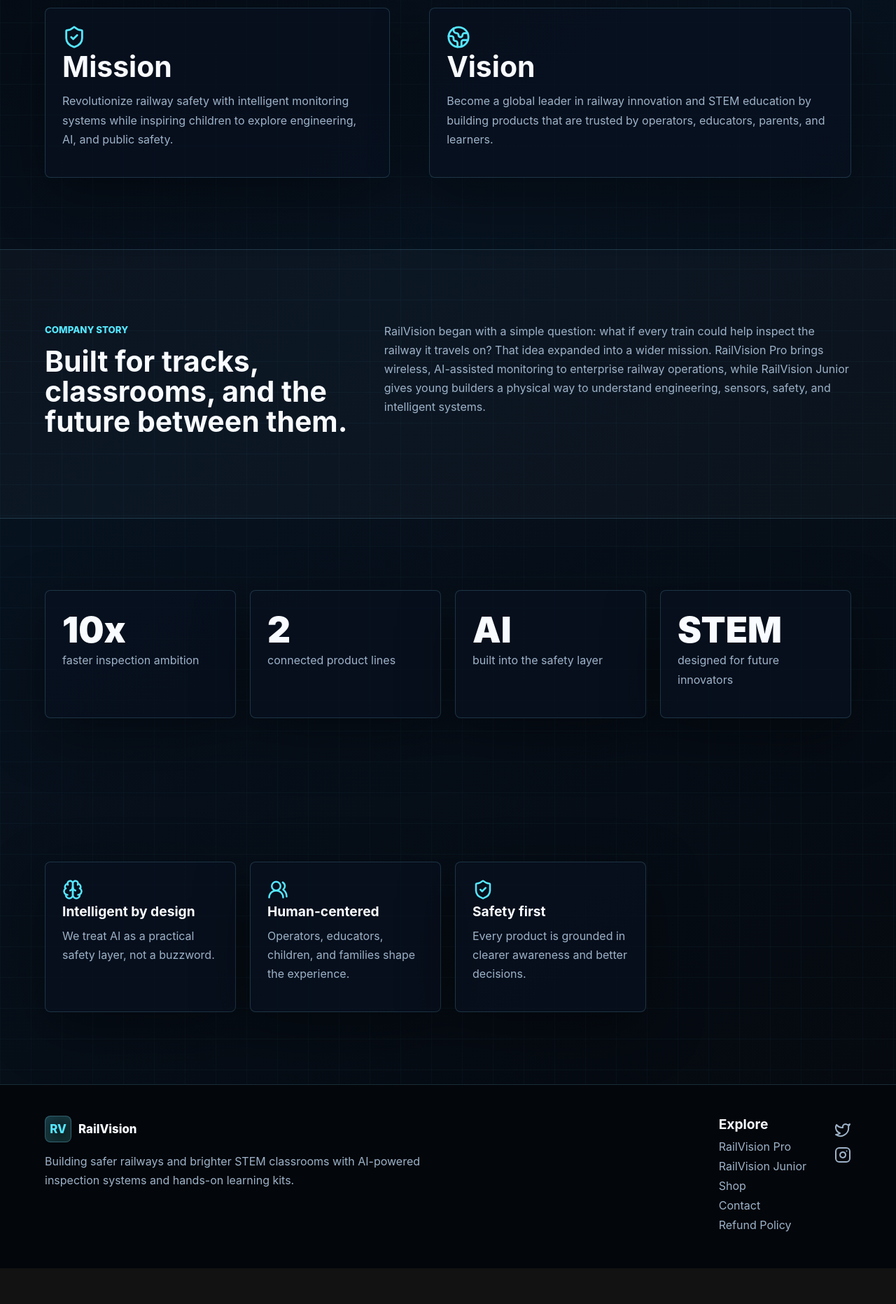
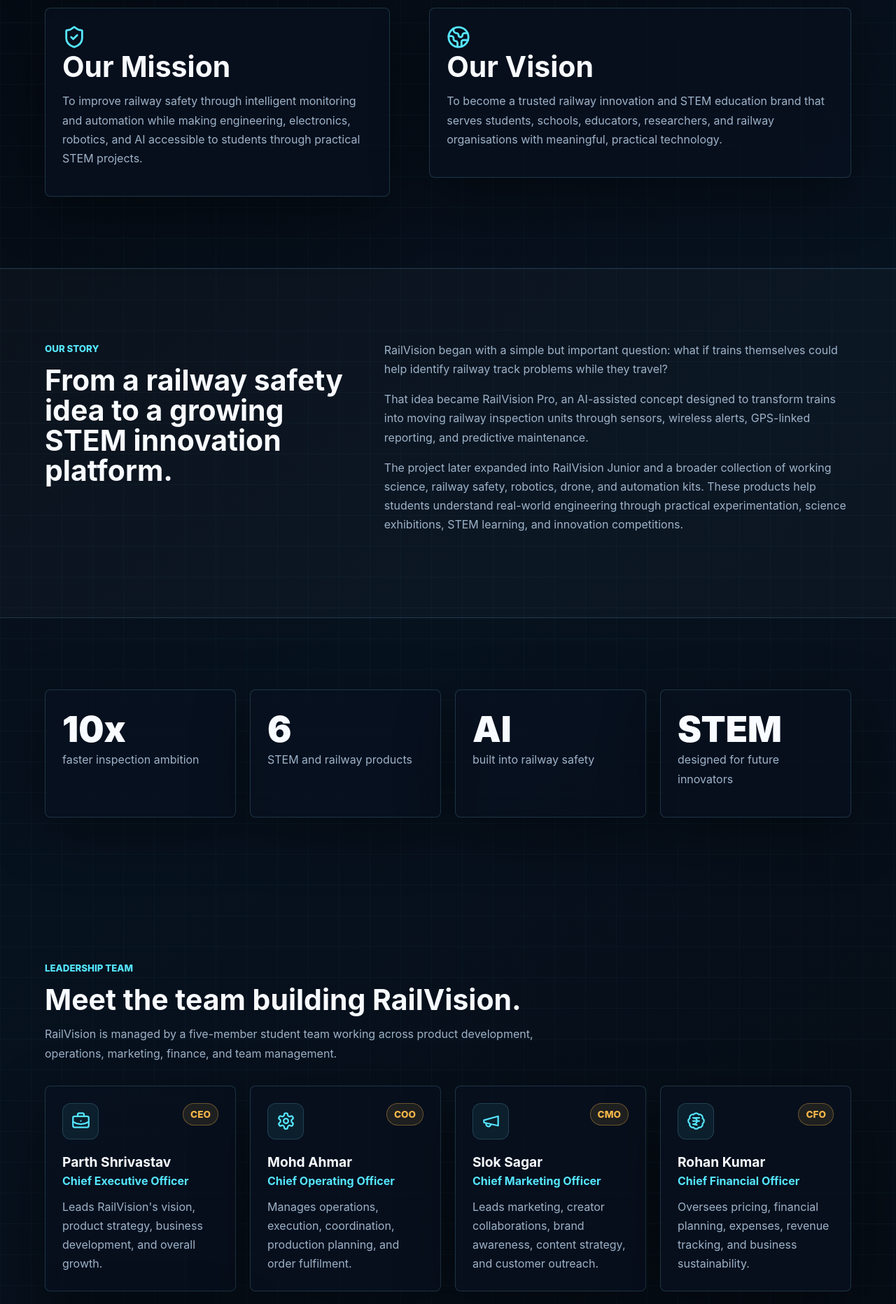
Before and after one commit to parthshri/RailVision1, a Next.js app: page /about in a window 1280 px wide. Shown: the part 760-2623 px from the top of the page at 70% size. Before the commit the page ends 2572 px from the top, so only its background shows below. Built offline with nearby package versions, Linux system fonts and the light colour scheme; no server answers.

Commit message:
updated features

```diff
--- a/src/app/about/page.tsx
+++ b/src/app/about/page.tsx
@@ -1,82 +1,335 @@
-import { Metadata } from "next";
-import { Brain, Globe2, ShieldCheck, UsersRound } from "lucide-react";
+import type { Metadata } from "next";
+
+import {
+  BadgeIndianRupee,
+  Brain,
+  BriefcaseBusiness,
+  Globe2,
+  Megaphone,
+  Settings,
+  ShieldCheck,
+  UserRoundCog,
+  UsersRound,
+} from "lucide-react";
 
 export const metadata: Metadata = {
-  title: "About Us",
-  description: "Learn about RailVision's mission, vision, and company story."
+  title: "About RailVision",
+  description:
+    "Learn about RailVision's mission, vision, company story, STEM products, railway safety innovation, and leadership team.",
 };
 
 const stats = [
-  { value: "10x", label: "faster inspection ambition" },
-  { value: "2", label: "connected product lines" },
-  { value: "AI", label: "built into the safety layer" },
-  { value: "STEM", label: "designed for future innovators" }
+  {
+    value: "10x",
+    label: "faster inspection ambition",
+  },
+  {
+    value: "6",
+    label: "STEM and railway products",
+  },
+  {
+    value: "AI",
+    label: "built into railway safety",
+  },
+  {
+    value: "STEM",
+    label: "designed for future innovators",
+  },
+];
+
+const team = [
+  {
+    name: "Parth Shrivastav",
+    role: "CEO",
+    fullRole: "Chief Executive Officer",
+    icon: BriefcaseBusiness,
+    description:
+      "Leads RailVision's vision, product strategy, business development, and overall growth.",
+  },
+  {
+    name: "Mohd Ahmar",
+    role: "COO",
+    fullRole: "Chief Operating Officer",
+    icon: Settings,
+    description:
+      "Manages operations, execution, coordination, production planning, and order fulfilment.",
+  },
+  {
+    name: "Slok Sagar",
+    role: "CMO",
+    fullRole: "Chief Marketing Officer",
+    icon: Megaphone,
+    description:
+      "Leads marketing, creator collaborations, brand awareness, content strategy, and customer outreach.",
+  },
+  {
+    name: "Rohan Kumar",
+    role: "CFO",
+    fullRole: "Chief Financial Officer",
+    icon: BadgeIndianRupee,
+    description:
+      "Oversees pricing, financial planning, expenses, revenue tracking, and business sustainability.",
+  },
+  {
+    name: "Abhinav Tiwari",
+    role: "HR",
+    fullRole: "Human Resources",
+    icon: UserRoundCog,
+    description:
+      "Supports team coordination, responsibilities, communication, and internal management.",
+  },
 ];
 
 export default function AboutPage() {
   return (
     <>
       <section className="subhero">
-        <span className="eyebrow">About RailVision</span>
-        <h1>Revolutionizing railway safety while inspiring future innovators.</h1>
+        <span className="eyebrow">
+          About RailVision
+        </span>
+
+        <h1>
+          Advancing railway safety while
+          inspiring the next generation of
+          innovators.
+        </h1>
+
         <p>
-          RailVision exists at the meeting point of railway engineering, artificial
-          intelligence, and education. We are building tools that make infrastructure
-          smarter and learning more hands-on.
+          RailVision brings together railway
+          engineering, artificial intelligence,
+          automation, robotics, and practical
+          STEM education. We are developing
+          solutions that make railway systems
+          smarter while helping students learn
+          through real working projects.
         </p>
       </section>
 
       <section className="section split">
         <div className="panel">
           <ShieldCheck size={34} />
-          <h2>Mission</h2>
+
+          <h2>Our Mission</h2>
+
           <p>
-            Revolutionize railway safety with intelligent monitoring systems while
-            inspiring children to explore engineering, AI, and public safety.
+            To improve railway safety through
+            intelligent monitoring and
+            automation while making engineering,
+            electronics, robotics, and AI
+            accessible to students through
+            practical STEM projects.
           </p>
         </div>
+
         <div className="panel">
           <Globe2 size={34} />
-          <h2>Vision</h2>
+
+          <h2>Our Vision</h2>
+
           <p>
-            Become a global leader in railway innovation and STEM education by building
-            products that are trusted by operators, educators, parents, and learners.
+            To become a trusted railway
+            innovation and STEM education brand
+            that serves students, schools,
+            educators, researchers, and railway
+            organisations with meaningful,
+            practical technology.
           </p>
         </div>
       </section>
 
       <section className="section story">
         <div>
-          <span className="eyebrow">Company story</span>
-          <h2>Built for tracks, classrooms, and the future between them.</h2>
+          <span className="eyebrow">
+            Our Story
+          </span>
+
+          <h2>
+            From a railway safety idea to a
+            growing STEM innovation platform.
+          </h2>
         </div>
-        <p>
-          RailVision began with a simple question: what if every train could help inspect
-          the railway it travels on? That idea expanded into a wider mission. RailVision Pro
-          brings wireless, AI-assisted monitoring to enterprise railway operations, while
-          RailVision Junior gives young builders a physical way to understand engineering,
-          sensors, safety, and intelligent systems.
-        </p>
+
+        <div>
+          <p>
+            RailVision began with a simple but
+            important question: what if trains
+            themselves could help identify
+            railway track problems while they
+            travel?
+          </p>
+
+          <p>
+            That idea became RailVision Pro, an
+            AI-assisted concept designed to
+            transform trains into moving railway
+            inspection units through sensors,
+            wireless alerts, GPS-linked
+            reporting, and predictive
+            maintenance.
+          </p>
+
+          <p>
+            The project later expanded into
+            RailVision Junior and a broader
+            collection of working science,
+            railway safety, robotics, drone, and
+            automation kits. These products help
+            students understand real-world
+            engineering through practical
+            experimentation, science
+            exhibitions, STEM learning, and
+            innovation competitions.
+          </p>
+        </div>
       </section>
 
       <section className="section stats-grid">
         {stats.map((stat) => (
-          <div className="stat-card" key={stat.label}>
+          <div
+            className="stat-card"
+            key={stat.label}
+          >
             <span>{stat.value}</span>
             <p>{stat.label}</p>
           </div>
         ))}
       </section>
 
+      <section className="section">
+        <div
+          style={{
+            maxWidth: 760,
+            marginBottom: 32,
+          }}
+        >
+          <span className="eyebrow">
+            Leadership Team
+          </span>
+
+          <h2>
+            Meet the team building RailVision.
+          </h2>
+
+          <p>
+            RailVision is managed by a
+            five-member student team working
+            across product development,
+            operations, marketing, finance, and
+            team management.
+          </p>
+        </div>
+
+        <div
+          style={{
+            display: "grid",
+            gridTemplateColumns:
+              "repeat(auto-fit, minmax(230px, 1fr))",
+            gap: 20,
+          }}
+        >
+          {team.map((member) => (
+            <article
+              className="panel"
+              key={member.name}
+              style={{
+                position: "relative",
+                display: "flex",
+                flexDirection: "column",
+                minHeight: 280,
+              }}
+            >
+              <div
+                style={{
+                  display: "flex",
+                  justifyContent:
+                    "space-between",
+                  alignItems: "flex-start",
+                  gap: 16,
+                  marginBottom: 20,
+                }}
+              >
+                <div
+                  style={{
+                    display: "grid",
+                    placeItems: "center",
+                    width: 52,
+                    height: 52,
+                    borderRadius: 12,
+                    border:
+                      "1px solid var(--line)",
+                    background:
+                      "rgba(85, 230, 255, 0.07)",
+                  }}
+                >
+                  <member.icon size={27} />
+                </div>
+
+                <span
+                  className="badge"
+                  style={{
+                    fontSize: "0.85rem",
+                    fontWeight: 800,
+                  }}
+                >
+                  {member.role}
+                </span>
+              </div>
+
+              <h3
+                style={{
+                  marginBottom: 5,
+                }}
+              >
+                {member.name}
+              </h3>
+
+              <strong
+                style={{
+                  color: "var(--cyan)",
+                  marginBottom: 14,
+                }}
+              >
+                {member.fullRole}
+              </strong>
+
+              <p
+                style={{
+                  marginBottom: 0,
+                }}
+              >
+                {member.description}
+              </p>
+            </article>
+          ))}
+        </div>
+      </section>
+
       <section className="section values">
         {[
-          { icon: Brain, title: "Intelligent by design", text: "We treat AI as a practical safety layer, not a buzzword." },
-          { icon: UsersRound, title: "Human-centered", text: "Operators, educators, children, and families shape the experience." },
-          { icon: ShieldCheck, title: "Safety first", text: "Every product is grounded in clearer awareness and better decisions." }
+          {
+            icon: Brain,
+            title: "Intelligent by design",
+            text:
+              "We use AI, sensors, electronics, and automation to solve practical railway and learning challenges.",
+          },
+          {
+            icon: UsersRound,
+            title: "Built for learners",
+            text:
+              "Our products are designed to help students understand technology through hands-on experimentation.",
+          },
+          {
+            icon: ShieldCheck,
+            title: "Safety with purpose",
+            text:
+              "Railway safety remains at the centre of our ideas, projects, and long-term innovation goals.",
+          },
         ].map((value) => (
           <article key={value.title}>
             <value.icon size={30} />
+
             <h3>{value.title}</h3>
+
             <p>{value.text}</p>
           </article>
         ))}
```
